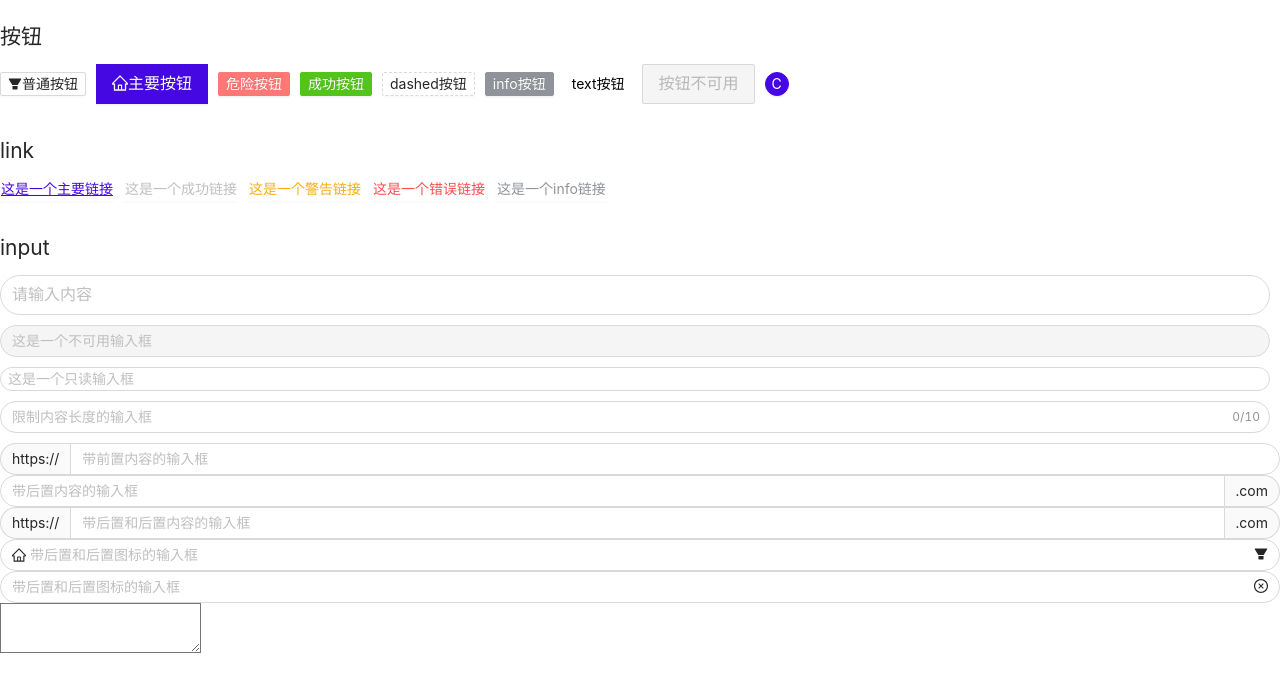
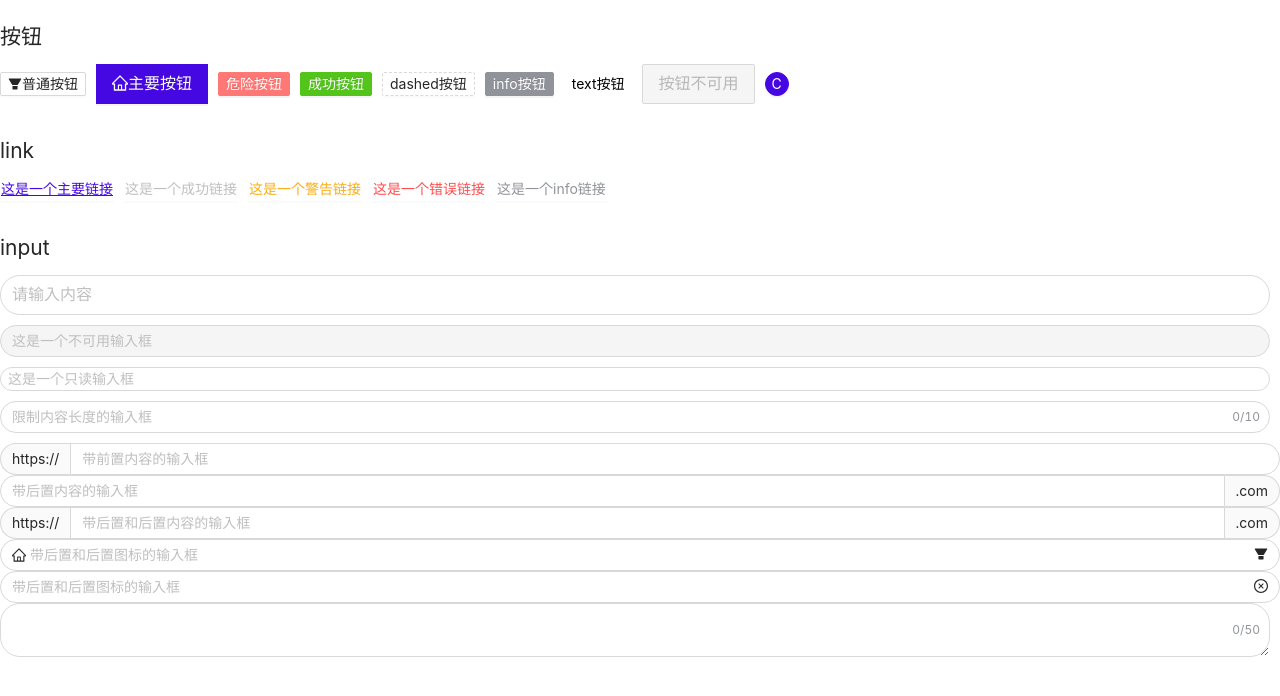
Before and after one commit to inagora/wd-view, a Vue app: page / in a window 1280 px wide. Shown: the top 696 px of the page. Built offline with nearby package versions, Linux system fonts and the light colour scheme.

Commit message:
textarea 组件

```diff
--- a/demo/pages/App.vue
+++ b/demo/pages/App.vue
@@ -117,10 +117,13 @@
                 type="text"
                 clearable
                 v-model="textData"
+                @change="clearChangeHandler"
                 placeholder="带后置和后置图标的输入框">
             </wd-input>
             <wd-input
                 type="textarea"
+                show-word-limit
+                maxlength="50"
                 placeholder="这是一个文本框"></wd-input>
         </fieldset>
     </div>
@@ -163,6 +166,9 @@ export default {
         const handleChange = val => {
             console.log(val, '**');
         }
+        const clearChangeHandler = val => {
+            console.log(val, '%%');
+        }
         return {
             counter,
             isShowToast,
@@ -172,7 +178,8 @@ export default {
             clickHandler,
             textData,
             handleInput,
-            handleChange
+            handleChange,
+            clearChangeHandler
         };
     }
 }
--- /dev/null
+++ b/src/components/input/calcTextareaHeight.ts
@@ -0,0 +1,117 @@
+let hiddenTextarea
+
+const HIDDEN_STYLE = `
+  height:0 !important;
+  visibility:hidden !important;
+  overflow:hidden !important;
+  position:absolute !important;
+  z-index:-1000 !important;
+  top:0 !important;
+  right:0 !important;
+`
+
+const CONTEXT_STYLE = [
+  'letter-spacing',
+  'line-height',
+  'padding-top',
+  'padding-bottom',
+  'font-family',
+  'font-weight',
+  'font-size',
+  'text-rendering',
+  'text-transform',
+  'width',
+  'text-indent',
+  'padding-left',
+  'padding-right',
+  'border-width',
+  'box-sizing',
+]
+
+type NodeStyle = {
+  contextStyle: string
+  boxSizing: string
+  paddingSize: number
+  borderSize: number
+}
+
+type TextAreaHeight = {
+  height: string
+  minHeight?: string
+}
+
+function calculateNodeStyling(targetElement): NodeStyle {
+  const style = window.getComputedStyle(targetElement)
+
+  const boxSizing = style.getPropertyValue('box-sizing')
+
+  const paddingSize = (
+    parseFloat(style.getPropertyValue('padding-bottom')) +
+    parseFloat(style.getPropertyValue('padding-top'))
+  )
+
+  const borderSize = (
+    parseFloat(style.getPropertyValue('border-bottom-width')) +
+    parseFloat(style.getPropertyValue('border-top-width'))
+  )
+
+  const contextStyle = CONTEXT_STYLE
+    .map(name => `${name}:${style.getPropertyValue(name)}`)
+    .join(';')
+
+  return { contextStyle, paddingSize, borderSize, boxSizing }
+}
+
+export default function calcTextareaHeight(
+  targetElement,
+  minRows = 1,
+  maxRows = null,
+): TextAreaHeight {
+  if (!hiddenTextarea) {
+    hiddenTextarea = document.createElement('textarea')
+    document.body.appendChild(hiddenTextarea)
+  }
+
+  const {
+    paddingSize,
+    borderSize,
+    boxSizing,
+    contextStyle,
+  } = calculateNodeStyling(targetElement)
+
+  hiddenTextarea.setAttribute('style', `${contextStyle};${HIDDEN_STYLE}`)
+  hiddenTextarea.value = targetElement.value || targetElement.placeholder || ''
+
+  let height = hiddenTextarea.scrollHeight
+  const result = {} as TextAreaHeight
+
+  if (boxSizing === 'border-box') {
+    height = height + borderSize
+  } else if (boxSizing === 'content-box') {
+    height = height - paddingSize
+  }
+
+  hiddenTextarea.value = ''
+  const singleRowHeight = hiddenTextarea.scrollHeight - paddingSize
+
+  if (minRows !== null) {
+    let minHeight = singleRowHeight * minRows
+    if (boxSizing === 'border-box') {
+      minHeight = minHeight + paddingSize + borderSize
+    }
+    height = Math.max(minHeight, height)
+    result.minHeight = `${ minHeight }px`
+  }
+  if (maxRows !== null) {
+    let maxHeight = singleRowHeight * maxRows
+    if (boxSizing === 'border-box') {
+      maxHeight = maxHeight + paddingSize + borderSize
+    }
+    height = Math.min(maxHeight, height)
+  }
+  result.height = `${ height }px`
+  hiddenTextarea.parentNode?.removeChild(hiddenTextarea)
+  hiddenTextarea = null
+
+  return result
+}
--- a/src/components/input/input.vue
+++ b/src/components/input/input.vue
@@ -1,7 +1,7 @@
 <template>
     <div
         :class="[
-            type === 'textarea' ? 'wd-textarea' : 'wd-input__outer',
+            'wd-input__outer',
             {
                 'wd-input-group': $slots.prepend || $slots.append,
                 'wd-input-affix-wrapper': $slots.prefix || prefixIcon || clearable || $slots.suffix || suffixIcon
@@ -53,18 +53,28 @@
         </template>
         <textarea
             v-else
-            class="textarea wd-input-textarea wd-textarea"
+            class="textarea wd-input wd-input-textarea"
             v-bind="$attrs"
-            :type="type"
+            ref="textarea"
             :disabled="disabled"
-            :readonly="readonly">
+            :readonly="readonly"
+            :style="textareaStyle"
+            @input="handleInput"
+            @change="handleChange">
         </textarea>
+        <span v-if="isWordLimitVisible && type === 'textarea'" class="wd-input__count">
+            <span class="wd-input__count-inner">
+                {{textLength}}/{{upperLimit}}
+            </span>
+        </span>
     </div>
 </template>
 
 <script lang="ts">
-import {defineComponent, PropType, reactive, computed, watch, ref} from 'vue';
+import {defineComponent, PropType, reactive, computed, watch, ref, nextTick, shallowRef, onMounted} from 'vue';
 import * as IconList from '@ant-design/icons-vue';
+import calcTextareaHeight from './calcTextareaHeight';
+import {isObject} from '@vue/shared';
 interface WdInputProps {
     type: string,
     size: string,
@@ -76,8 +86,13 @@ interface WdInputProps {
     prefixIcon: string,
     resize: boolean,
     readonly: boolean,
-    modelValue: string
+    modelValue: string,
+    autosize: any
 }
+type AutosizeProp = {
+    minRows?: number,
+    maxRows?: number,
+} | boolean;
 export default defineComponent({
     name: 'wd-input',
     inheritAttrs: false,
@@ -119,7 +134,11 @@ export default defineComponent({
         },
         disabled: Boolean,
         readonly: Boolean,
-        clearable: Boolean
+        clearable: Boolean,
+        autosize: {
+            type: [Boolean, Object] as PropType<AutosizeProp>,
+            default: false
+        }
     },
     emits: ['update:modelValue', 'input', 'change', 'clear'],
     setup(props: WdInputProps, ctx) {
@@ -128,6 +147,30 @@ export default defineComponent({
             large: 'lg',
             default: ''
         });
+        const input = ref(null);
+        const textarea = ref(null);
+        const inputOrTextarea = computed(() => input.value || textarea.value);
+        const _textareaCalcStyle = shallowRef({});
+        const textareaStyle = computed(() => ({
+            ..._textareaCalcStyle.value,
+            resize: props.resize
+        }));
+
+        const resizeTextarea = () => {
+            const { type, autosize } = props;
+            if(type !== 'textarea') return;
+            console.log(textarea);
+            if(autosize) {
+                const minRows = isObject(autosize) ? autosize.minRows : void 0
+                const maxRows = isObject(autosize) ? autosize.maxRows : void 0
+                _textareaCalcStyle.value = calcTextareaHeight(textarea.value, minRows, maxRows)
+            } else {
+                _textareaCalcStyle.value = {
+                    minHeight: calcTextareaHeight(textarea.value).minHeight,
+                }
+            }
+        }
+
         // 是否显示字符限制
         const isWordLimitVisible = computed(() => {
             return props.showWordLimit &&
@@ -145,20 +188,25 @@ export default defineComponent({
             return ctx.attrs.maxlength;
         });
         const setNativeInputValue = () => {
-            // const input
+            const input = inputOrTextarea.value;
+            if(!input || input.value === nativeInputValue.value) return;
+            input.value === nativeInputValue.value;
         };
         const nativeInputValue = computed(() => (props.modelValue === null || props.modelValue === undefined) ? '' : String(props.modelValue));
         watch(() => props.modelValue, val => {
-            // console.log(val);
+            nextTick(() => {
+                setNativeInputValue();
+            });
         });
         watch(nativeInputValue, val => {
-            console.log(val);
+            setNativeInputValue();
         });
 
         const handleInput = event => {
             const { value } = event.target;
             ctx.emit('update:modelValue', value);
             ctx.emit('input', value);
+            nextTick(setNativeInputValue);
         }
         const handleChange = event => {
             ctx.emit('change', event.target.value);
@@ -166,8 +214,12 @@ export default defineComponent({
         const clear = () => {
             ctx.emit('update:modelValue', '');
             ctx.emit('change', '');
+            ctx.emit('input', '');
             ctx.emit('clear');
         }
+        onMounted(() => {
+            nextTick(resizeTextarea);
+        });
         return {
             sizeMap,
             isWordLimitVisible,
@@ -175,7 +227,11 @@ export default defineComponent({
             upperLimit,
             handleInput,
             handleChange,
-            clear
+            clear,
+            setNativeInputValue,
+            input,
+            textarea,
+            inputOrTextarea
         };
     }
 });
```
